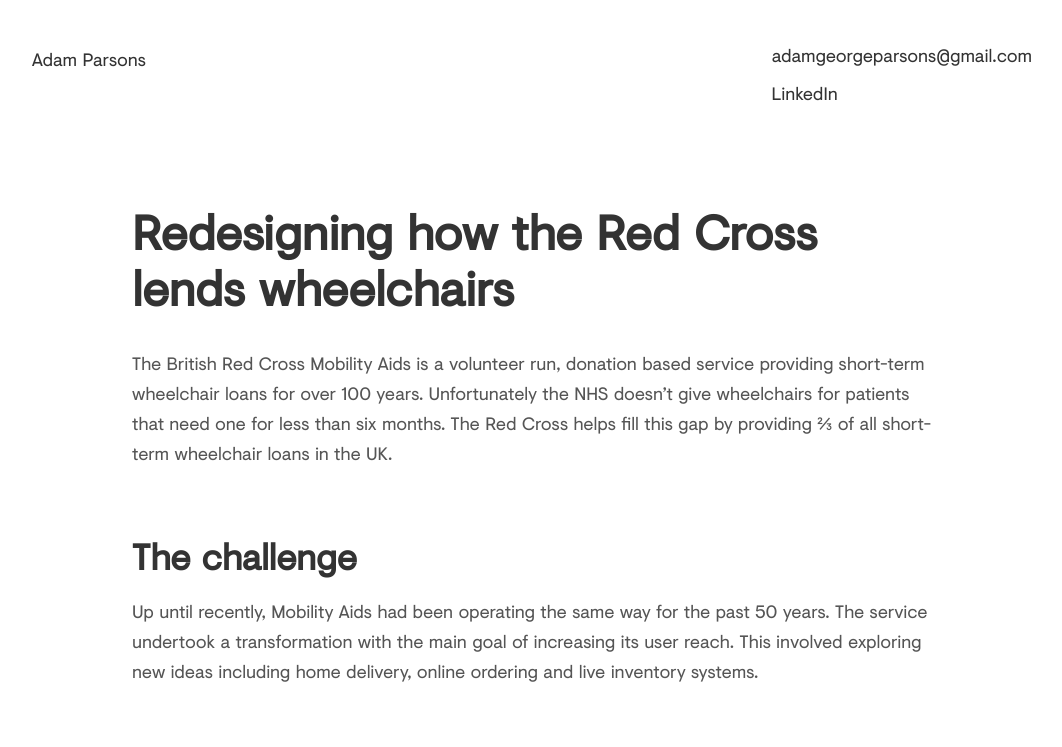
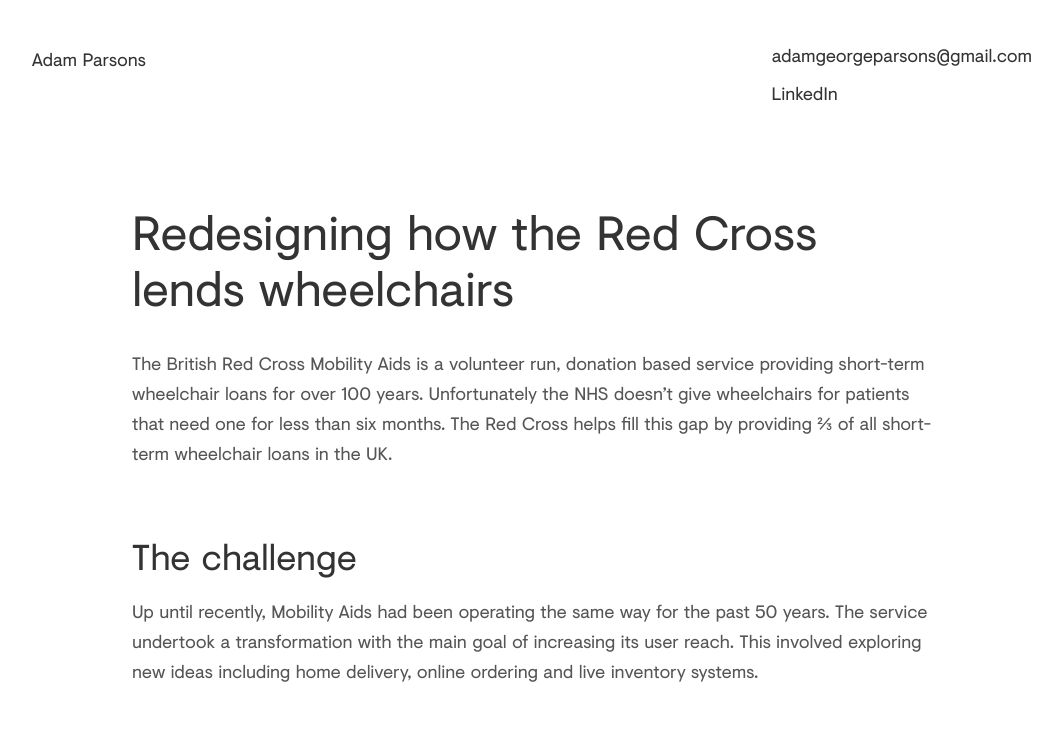
Before and after one commit to adamgparsons/portfolio-v3, a Gatsby site: page /case-studies/brc in a window 1280 px wide. Shown: the top 747 px of the page, without its empty margins (108-1170 px from the left). Built offline with nearby package versions, Linux system fonts and the light colour scheme; Gatsby itself is replaced by a stand-in of ours; grey boxes are pictures that could not be loaded.

Commit message:
adjusted font weight

```diff
--- a/src/theme.js
+++ b/src/theme.js
@@ -16,7 +16,7 @@
     heading1: {
       fontSize: "48px",
       lineHeight: "56px",
-      fontWeight: "regular",
+      fontWeight: "400",
       color: "#333",
       marginTop: "0px",
       marginBottom: "0px",
@@ -24,7 +24,7 @@
     heading2: {
       fontSize: "36px",
       lineHeight: "48px",
-      fontWeight: "regular",
+      fontWeight: "400",
       color: "#333",
       marginTop: "0px",
       marginBottom: "0px",
@@ -32,12 +32,12 @@
     heading3: {
       fontSize: "24px",
       lineHeight: "34px",
-      fontWeight: "regular",
+      fontWeight: "400",
     },
     body: {
       fontSize: "18px",
       lineHeight: "30px",
-      fontWeight: "regular",
+      fontWeight: "400",
       color: "#333",
       marginTop: "0px",
       marginBottom: "0px",
```
